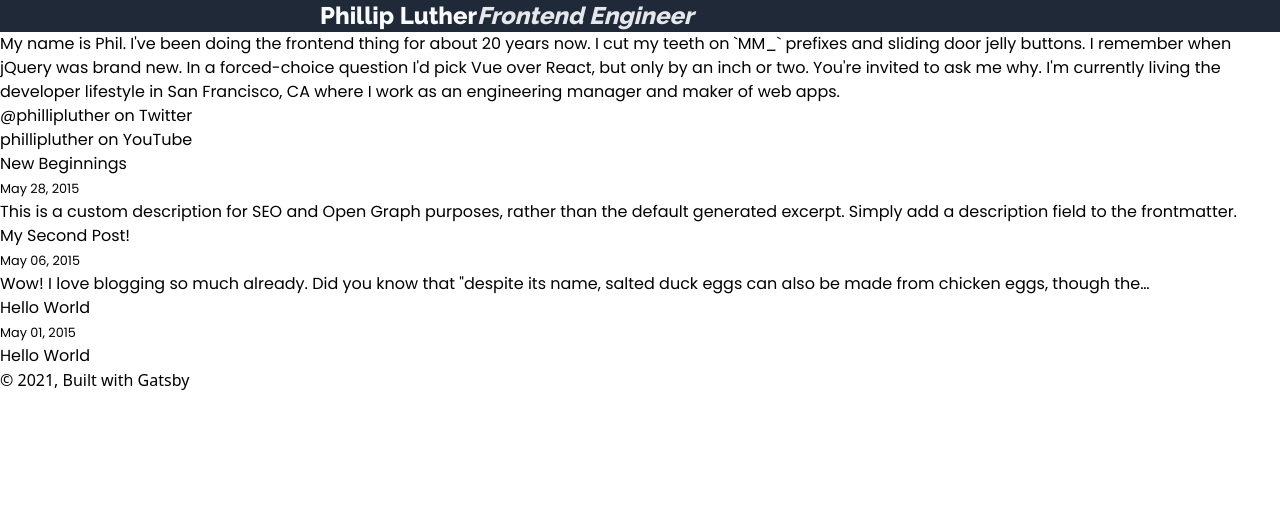
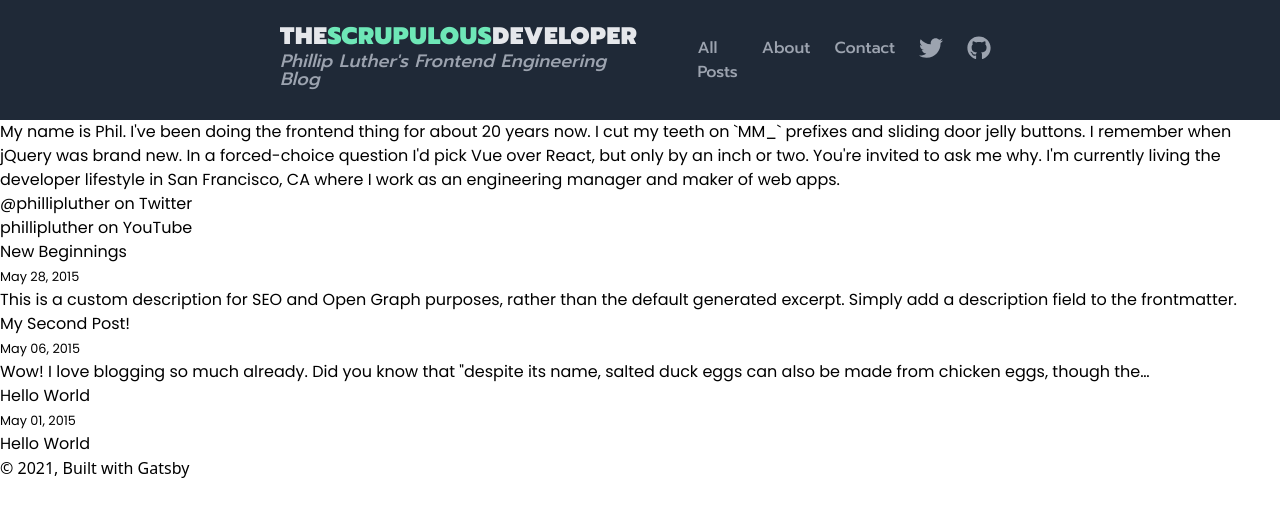
Before and after one commit to phillipluther/dot-dev, a Gatsby site: page / in a window 1280 px wide. Built offline with nearby package versions, Linux system fonts and the light colour scheme; Gatsby itself is replaced by a stand-in of ours.

Commit message:
Add menu components; initial header layout

```diff
--- a/gatsby-browser.js
+++ b/gatsby-browser.js
@@ -1,5 +1,5 @@
 // custom typefaces
-import 'typeface-raleway';
+import 'typeface-prompt';
 import 'typeface-poppins';
 
 // custom CSS styles
--- a/gatsby-config.js
+++ b/gatsby-config.js
@@ -1,6 +1,6 @@
 module.exports = {
   siteMetadata: {
-    title: "Phillip Luther, Frontend Engineer",
+    title: "The Scrupulous Developer",
     author: {
       name: "Phillip Luther",
       email: 'dev@phillipluther.com',
@@ -116,8 +116,8 @@ module.exports = {
     {
       resolve: 'gatsby-plugin-manifest',
       options: {
-        name: 'Phillip Luther, Frontend Engineer',
-        short_name: 'phillipluther.dev',
+        name: 'The Scrupulous Developer',
+        short_name: 'scrupulous.dev',
         start_url: '/',
         background_color: '#ffffff',
         theme_color: '#292929',
--- a/package.json
+++ b/package.json
@@ -30,11 +30,13 @@
     "react": "^17.0.1",
     "react-dom": "^17.0.1",
     "react-helmet": "^6.1.0",
+    "react-icons": "^4.2.0",
     "react-typography": "^0.16.19",
     "tailwindcss": "^2.1.2",
     "typeface-merriweather": "0.0.72",
     "typeface-montserrat": "0.0.75",
     "typeface-poppins": "^1.1.13",
+    "typeface-prompt": "^1.1.13",
     "typeface-raleway": "^1.1.13",
     "typography": "^0.16.19",
     "typography-theme-parnassus": "^0.16.19"
--- a/src/components/layout.jsx
+++ b/src/components/layout.jsx
@@ -1,5 +1,7 @@
 import * as React from "react";
 import { Link } from "gatsby";
+import PrimaryNav from './primary-nav';
+import SocialMenu from './social-menu';
 
 const Layout = ({ location, title, children }) => {
   const rootPath = `${__PATH_PREFIX__}/`;
@@ -9,13 +11,20 @@ const Layout = ({ location, title, children }) => {
   return (
     <div data-is-root-path={isHome}>
       <header className="bg-gray-800">
-        <div className="mx-auto max-w-screen-sm text-gray-50">
-          <TitleTag className="font-display font-extrabold text-2xl">
+        <div className="mx-auto max-w-screen-md text-gray-400 md:flex">
+          <TitleTag className="font-display p-4 md:p-6">
             <Link to="/">
-              Phillip Luther
-              <em className="text-gray-200">Frontend Engineer</em>
+              <span className="font-black text-2xl text-gray-200 block tracking-wide leading-none uppercase">
+                The<em className="text-green-300 not-italic">Scrupulous</em>Developer
+              </span>
+              <span className="font-medium italic text-lg leading-none block mt-1">Phillip Luther's Frontend Engineering Blog</span>
             </Link>
           </TitleTag>
+
+          <nav className="md:flex justify-between flex-grow p-1 md:p-6">
+            <PrimaryNav />
+            <SocialMenu />
+          </nav>
         </div>
       </header>
 
--- /dev/null
+++ b/src/components/primary-nav.jsx
@@ -0,0 +1,29 @@
+import * as React from 'react';
+import { Link } from 'gatsby';
+
+const links = [
+  {
+    label: 'All Posts',
+    href: '/',
+  },
+  {
+    label: 'About',
+    href: '/about',
+  },
+  {
+    label: 'Contact',
+    href: '/contact',
+  },
+];
+
+export default ({ className, children }) => (
+  <ul className={`flex font-display font-medium ${className || ''}`}>
+    {links.map(({ label, href }) => (
+      <li key={href} className="leading-none">
+        <Link to={href} className="block p-3 leading-6">{label}</Link>
+      </li>
+    ))}
+
+    {children || null}
+  </ul>
+);
--- /dev/null
+++ b/src/components/social-menu.jsx
@@ -0,0 +1,28 @@
+import * as React from 'react';
+import { FaTwitter, FaGithub } from 'react-icons/fa';
+
+const socialLinks = [
+  {
+    label: 'Follow @phillipluther on Twitter',
+    icon: FaTwitter,
+    href: 'https://twitter.com/phillipluther',
+  },
+  {
+    label: 'Follow @phillipluther on GitHub',
+    icon: FaGithub,
+    href: 'https://github.com/phillipluther',
+  },
+];
+
+export default ({ className, children }) => (
+  <ul className={`flex text-2xl ${className || ''}`}>
+    {socialLinks.map(({ label, icon: Icon, href }) => (
+      <li>
+        <a href={href} className="p-3 block">
+          <span className="sr-only">{label}</span>
+          <Icon role="presentation" aria-hidden="true" />
+        </a>
+      </li>
+    ))}
+  </ul>
+);
--- a/tailwind.config.js
+++ b/tailwind.config.js
@@ -5,7 +5,7 @@ module.exports = {
     extend: {},
     fontFamily: {
       body: ['Poppins', 'sans-serif'],
-      display: ['Raleway', 'sans-serif'],
+      display: ['Prompt', 'sans-serif'],
     },
   },
   variants: {
```
Also changed, not shown: 1 other file.
